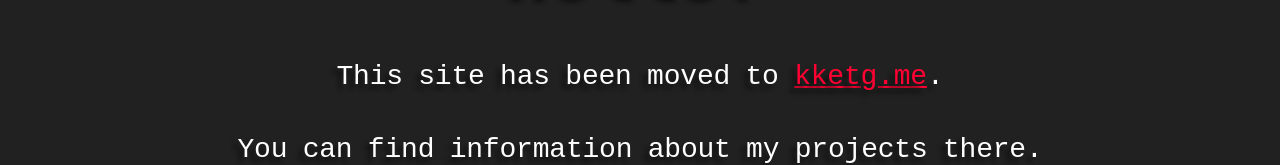
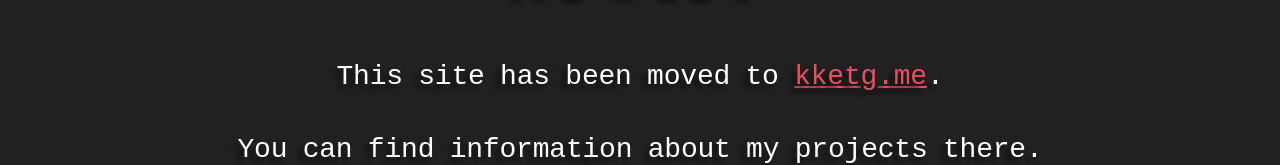
Before and after one commit to kketg/kketg.github.io, a plain HTML site: page index.html in a window 1280 px wide. Shown: the part 319-484 px from the top of the page. Drawn offline with Linux system fonts and the light colour scheme.

Commit message:
made red less sad

```diff
--- a/style.css
+++ b/style.css
@@ -43,7 +43,7 @@ body {
 }
 
 #p1 a {
-    color: #ff0033;
+    color: #e94f64;
 }
 
 #p2 {
```
